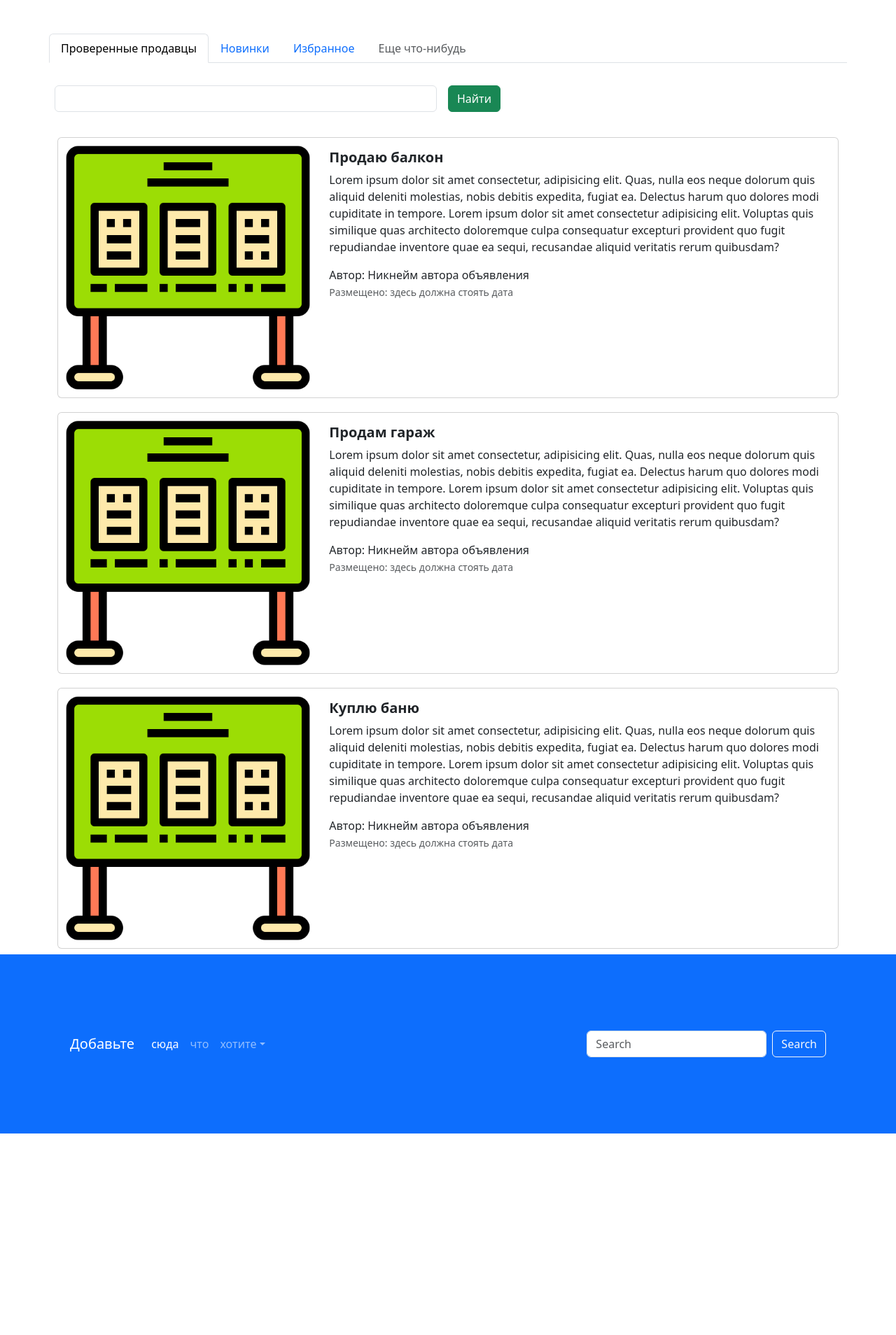
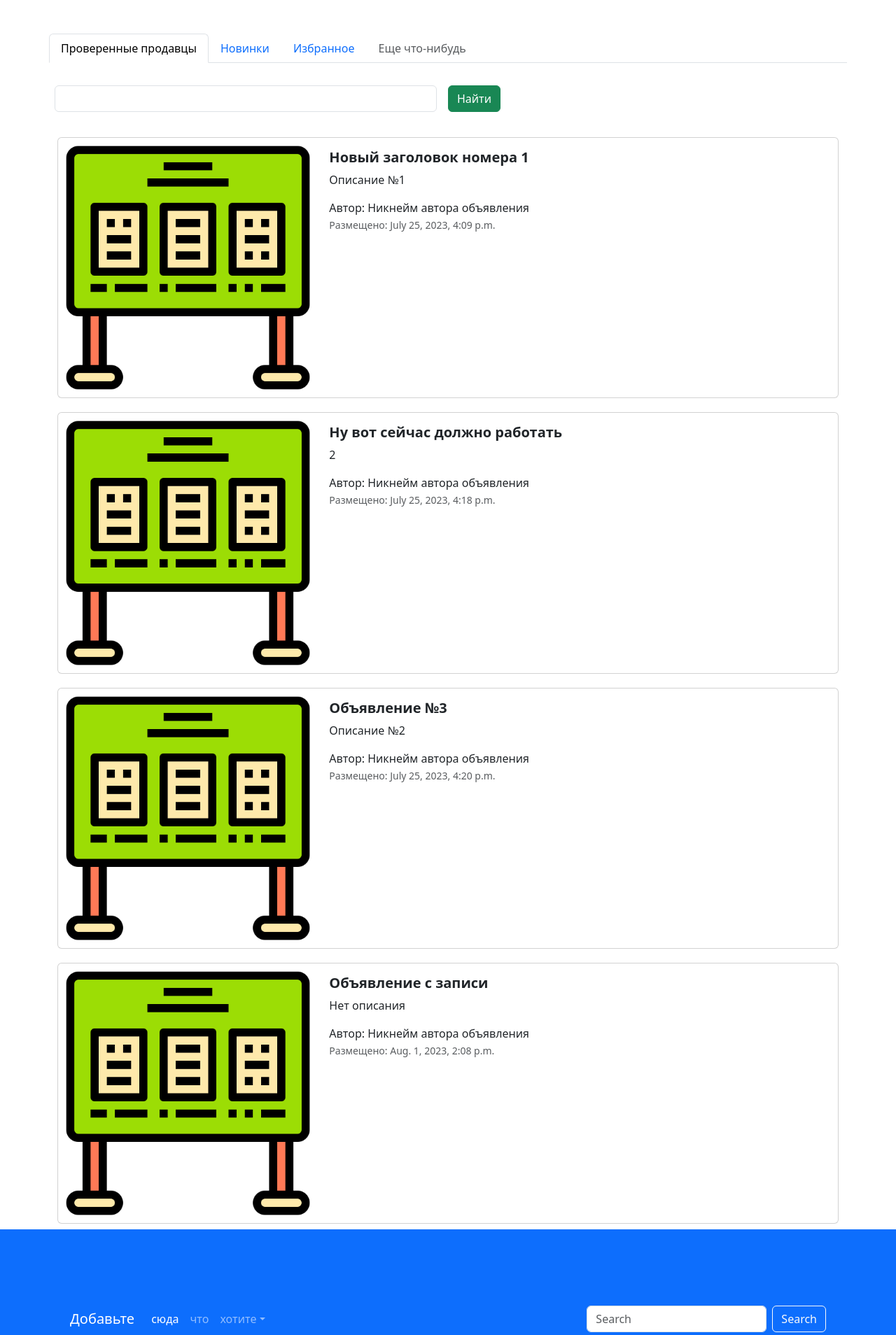
Before and after one commit to shishul0/29m4, a Django app: page / in a window 1280 px wide. Shown: the part 700-2608 px from the top of the page at 70% size. Before the commit the page ends 2320 px from the top, so only its background shows below. Run offline with Django 4.2, Linux system fonts and the light colour scheme; data comes from the database, SQL or seed files in the repository; some libraries are stand-ins or nearby versions.

Commit message:
Дз к 7занятию

```diff
--- a/mysite/advertisements/models.py
+++ b/mysite/advertisements/models.py
@@ -7,3 +7,9 @@ class Advertisement(models.Model):
     auction = models.BooleanField(help_text="Отметье, если торг уместен")
     created_at = models.DateTimeField(auto_now_add=True)
     updated_at = models.DateTimeField(auto_now=True)
+
+    class Meta:
+        db_table = "advertisements"
+
+    def __str__(self):
+        return f"(title={self.title}, price={self.price})"
--- a/mysite/advertisements/views.py
+++ b/mysite/advertisements/views.py
@@ -1,8 +1,13 @@
 from django.http import HttpResponse
 from django.shortcuts import render
+from .models import Advertisement
 
 def index(request):
-    return render(request, 'index.html')
+    advertisements = Advertisement.objects.all()
+    context = {
+        "advertisements": advertisements
+    }
+    return render(request, 'index.html', context)
 
 def top_sellers(request):
     return render(request, 'top-sellers.html')
--- a/mysite/main.py
+++ b/mysite/main.py
@@ -1,4 +1,4 @@
 class Student:
     id = int()
     name = str()
-    surname = ()
+    surname = str()
--- a/mysite/templates/index.html
+++ b/mysite/templates/index.html
@@ -59,6 +59,7 @@
     </form>
   </div>
   <div class="col">
+    {% for adv in advertisements %}
     <div class="card mb-2" style="max-width: 1200px; margin-top: 20px;">
       <div class="row g-0">
         <div class="col-md-4">
@@ -69,77 +70,20 @@
         <div class="col-md-8">
           <div class="card-body">
             <h5 class="card-title">
-              <a href="advertisement.html" class="nav-link"><strong>Продаю балкон</strong></a>
+              <a href="advertisement.html" class="nav-link"><strong>{{ adv.title }}</strong></a>
             </h5>
             <a href="advertisement.html" class="nav-link">
               <p class="card-text">
-                Lorem ipsum dolor sit amet consectetur, adipisicing elit. Quas, nulla eos neque dolorum quis aliquid
-                deleniti molestias, nobis debitis expedita, fugiat ea. Delectus harum quo dolores modi cupiditate in
-                tempore. Lorem ipsum dolor sit amet consectetur adipisicing elit. Voluptas quis similique quas
-                architecto doloremque culpa consequatur excepturi provident quo fugit repudiandae inventore quae ea
-                sequi, recusandae aliquid veritatis rerum quibusdam?
+                {{ adv.description }}
               </p>
               <span>Автор: Никнейм автора объявления</span>
-              <p class="card-text"><small class="text-muted">Размещено: здесь должна стоять дата</small></p>
+              <p class="card-text"><small class="text-muted">Размещено: {{ adv.created_at }}</small></p>
             </a>
           </div>
         </div>
       </div>
     </div>
-    <div class="card mb-2" style="max-width: 1200px; margin-top: 20px;">
-      <div class="row g-0">
-        <div class="col-md-4">
-          <a href="advertisement.html" class="nav-link">
-            <img src="{% static 'img/adv.png' %}" class="img-fluid rounded-start" alt="Card title">
-          </a>
-        </div>
-        <div class="col-md-8">
-          <div class="card-body">
-            <h5 class="card-title">
-              <a href="advertisement.html" class="nav-link"><strong>Продам гараж</strong></a>
-            </h5>
-            <a href="advertisement.html" class="nav-link">
-              <p class="card-text">
-                Lorem ipsum dolor sit amet consectetur, adipisicing elit. Quas, nulla eos neque dolorum quis aliquid
-                deleniti molestias, nobis debitis expedita, fugiat ea. Delectus harum quo dolores modi cupiditate in
-                tempore. Lorem ipsum dolor sit amet consectetur adipisicing elit. Voluptas quis similique quas
-                architecto doloremque culpa consequatur excepturi provident quo fugit repudiandae inventore quae ea
-                sequi, recusandae aliquid veritatis rerum quibusdam?
-              </p>
-              <span>Автор: Никнейм автора объявления</span>
-              <p class="card-text"><small class="text-muted">Размещено: здесь должна стоять дата</small></p>
-            </a>
-          </div>
-        </div>
-      </div>
-    </div>
-    <div class="card mb-2" style="max-width: 1200px; margin-top: 20px;">
-      <div class="row g-0">
-        <div class="col-md-4">
-          <a href="advertisement.html" class="nav-link">
-            <img src="{% static 'img/adv.png' %}" class="img-fluid rounded-start" alt="Card title">
-          </a>
-        </div>
-        <div class="col-md-8">
-          <div class="card-body">
-            <h5 class="card-title">
-              <a href="advertisement.html" class="nav-link"><strong>Куплю баню</strong></a>
-            </h5>
-            <a href="advertisement.html" class="nav-link">
-              <p class="card-text">
-                Lorem ipsum dolor sit amet consectetur, adipisicing elit. Quas, nulla eos neque dolorum quis aliquid
-                deleniti molestias, nobis debitis expedita, fugiat ea. Delectus harum quo dolores modi cupiditate in
-                tempore. Lorem ipsum dolor sit amet consectetur adipisicing elit. Voluptas quis similique quas
-                architecto doloremque culpa consequatur excepturi provident quo fugit repudiandae inventore quae ea
-                sequi, recusandae aliquid veritatis rerum quibusdam?
-              </p>
-              <span>Автор: Никнейм автора объявления</span>
-              <p class="card-text"><small class="text-muted">Размещено: здесь должна стоять дата</small></p>
-            </a>
-          </div>
-        </div>
-      </div>
-    </div>
+    {% endfor %}
   </div>
 </div>
 <footer style="padding: 100px;" class="bg-primary">
```
Also changed, not shown: mysite/advertisements/migrations/0002_alter_advertisement_table.py (added), mysite/db.sqlite3.
